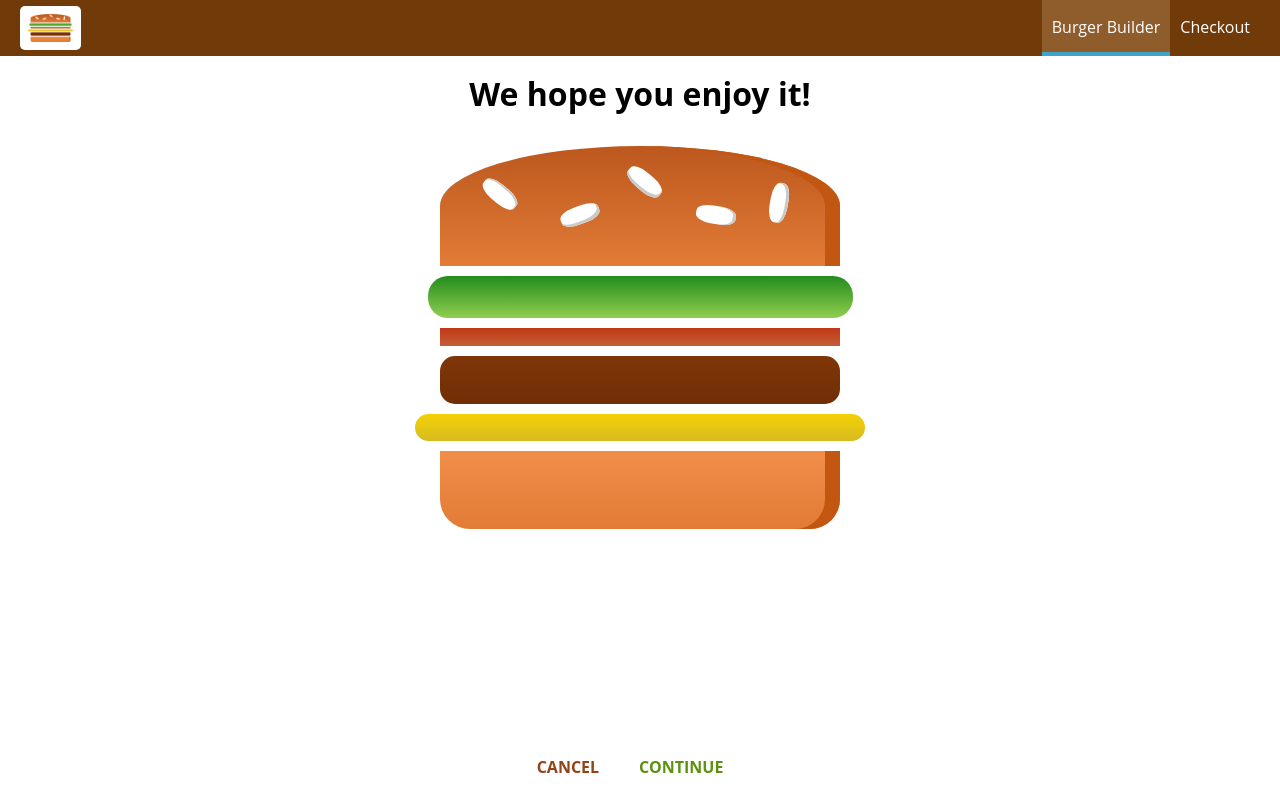
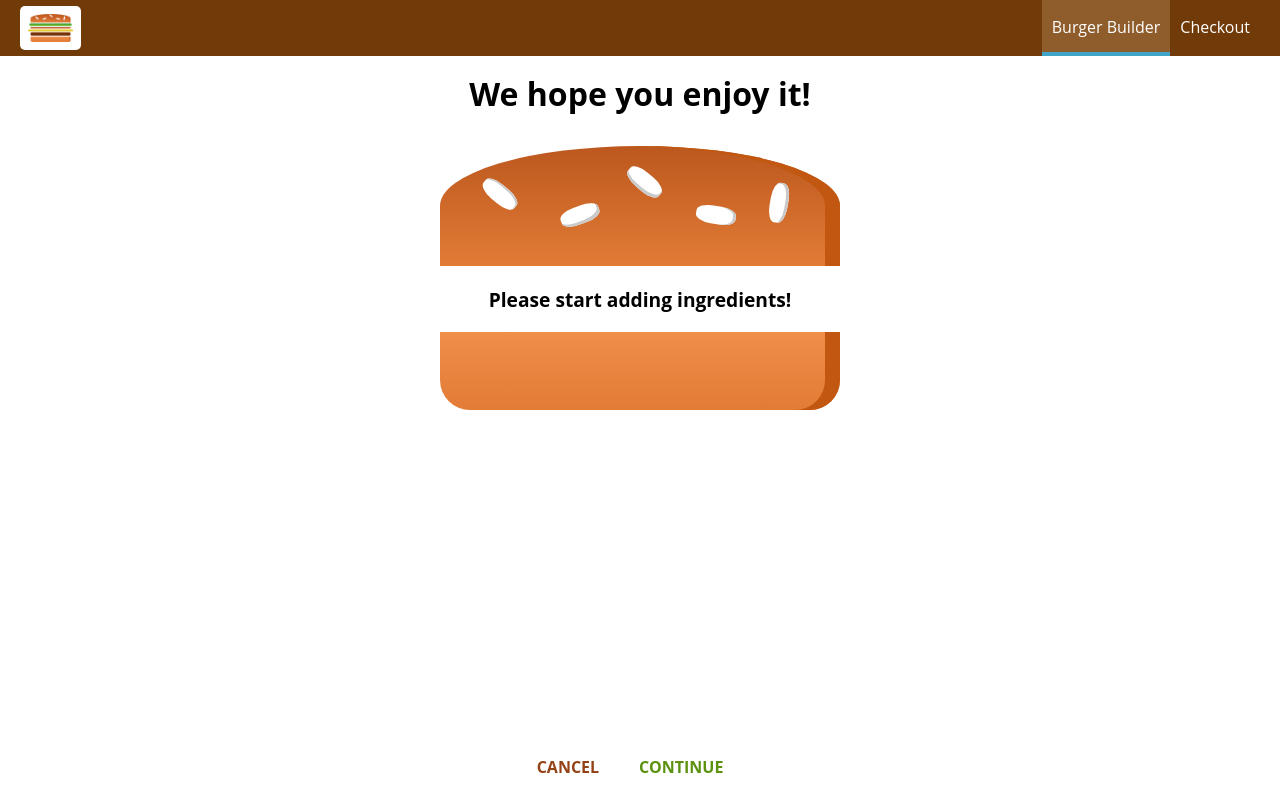
Before and after one commit to emmanuelolivo1002/Burger-Builder, a React app: page /checkout in a window 1280 px wide. Built offline with nearby package versions, Linux system fonts and the light colour scheme; the HTML template or start-up script is replaced by a standard one.

Commit message:
Get ingredients from query

```diff
--- a/src/containers/BurgerBuilder/BurgerBuilder.js
+++ b/src/containers/BurgerBuilder/BurgerBuilder.js
@@ -74,7 +74,18 @@
     //     this.setState({loading: false, purchasing: false});
     //   });
 
-    this.props.history.push('/checkout');
+    const queryParams = [];
+
+    for (let i in this.state.ingredients) {
+      queryParams.push(encodeURIComponent(i) + '=' + encodeURIComponent(this.state.ingredients[i]));
+    }
+
+    const queryString = queryParams.join('&');
+
+    this.props.history.push({
+      pathname: '/checkout',
+      search: '?' + queryString
+    });
   }
 
   updatePurchaseState(ingredients) {
--- a/src/containers/Checkout/Checkout.js
+++ b/src/containers/Checkout/Checkout.js
@@ -11,6 +11,15 @@
       meat: 1,
       cheese: 1
     }
+  }
+
+  componentDidMount() {
+    const query = new URLSearchParams(this.props.location.search);
+    const ingredients = {}
+    for (let param of query.entries()) {
+      ingredients[param[0]] = +param[1];
+    }
+    this.setState({ingredients: ingredients});
   }
 
   checkoutCancelledHandler = () => {
```
